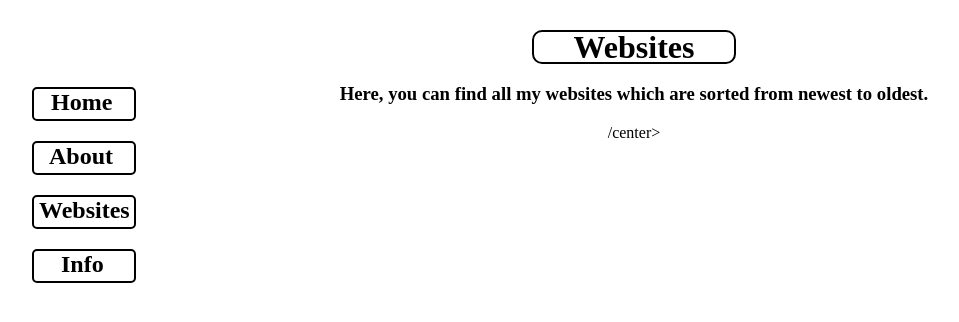
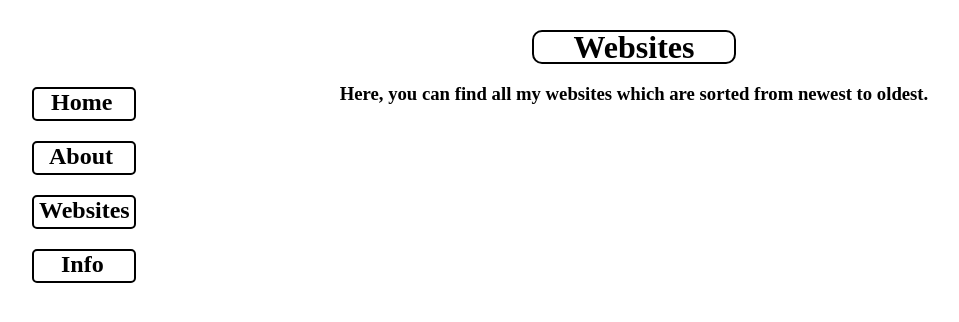
Before and after one commit to mathmaniac88/mathmaniac88.github.io, a Jekyll site: the page websites.html, which Jekyll copies as it is, in a window 1280 px wide. Shown: the top 322 px of the page, without its empty margins (6-965 px from the left). Built offline with Jekyll 4.4.1, drawn with Linux system fonts in a browser that asks for light colours.

Commit message:
Update websites.html

```diff
--- a/websites.html
+++ b/websites.html
@@ -13,7 +13,7 @@
   <div class="nav"><a href="/websites.html"><h1 id="nav-websites">Websites</h1></a></div>
   <div class="nav"><a href="/info.html"><h1 id="nav-info">Info</h1></a></div>
 </nav>
-<center><h3 style="margin-top:-200px">Here, you can find all my websites which are sorted from newest to oldest.</h3>/center>
+<center><h3 style="margin-top:-200px">Here, you can find all my websites which are sorted from newest to oldest.</h3</center>
 <style>
 div{
   background-color:white;
```
